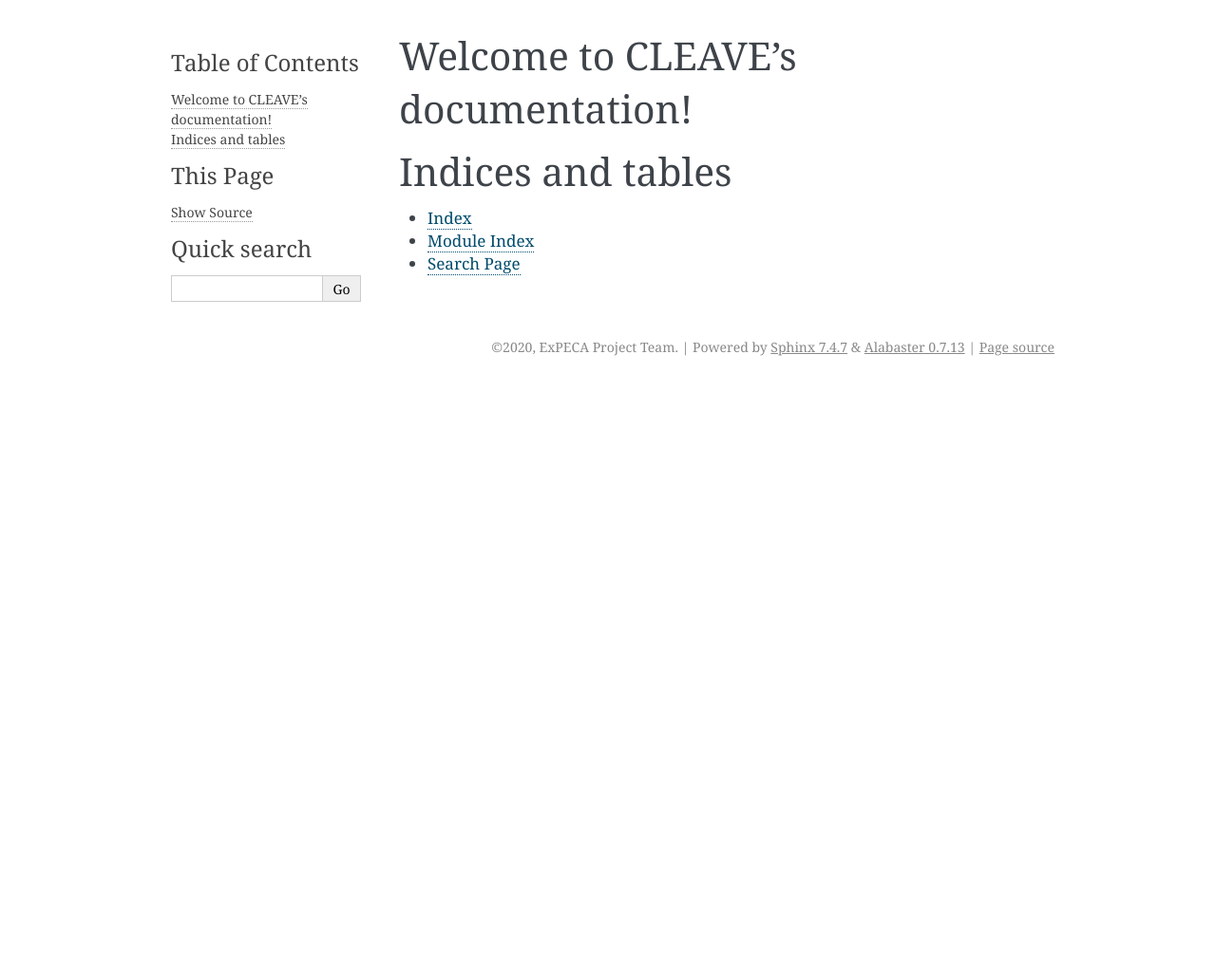
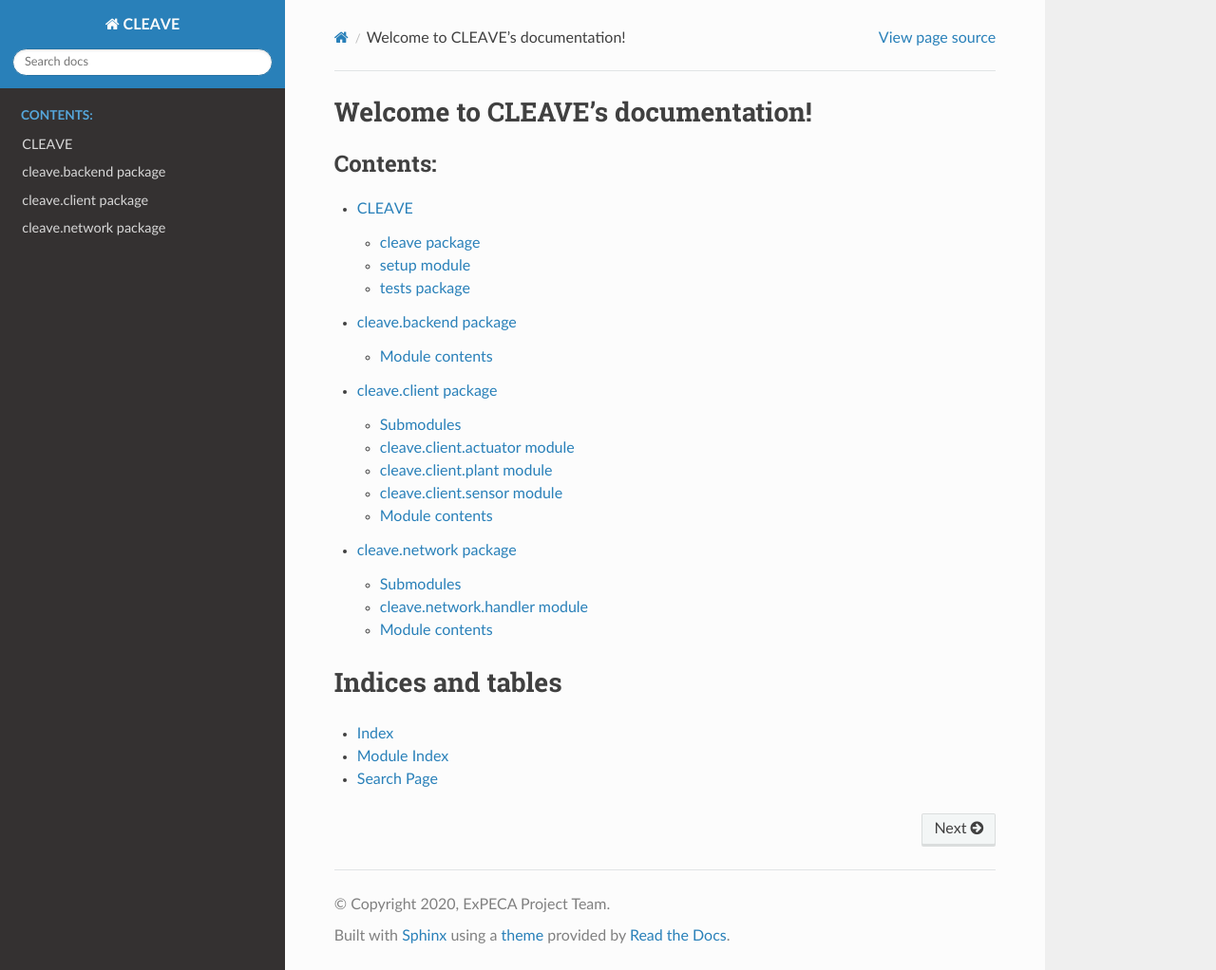
Before and after one commit to KTH-EXPECA/CLEAVE, a Sphinx documentation site: the page built from docs/source/index.rst, in a window 1280 px wide and 1022 px high. Shown: the whole window at 95% size. Built offline with Sphinx 7.4.7 and the Read the Docs theme 2.0.0, drawn with Linux system fonts in a browser that asks for light colours.

Commit message:
generating documentation and fixing small bugs

```diff
--- /dev/null
+++ b/docs/source/cleave.backend.rst
@@ -0,0 +1,10 @@
+cleave.backend package
+======================
+
+Module contents
+---------------
+
+.. automodule:: cleave.backend
+   :members:
+   :undoc-members:
+   :show-inheritance:
--- /dev/null
+++ b/docs/source/cleave.client.rst
@@ -0,0 +1,38 @@
+cleave.client package
+=====================
+
+Submodules
+----------
+
+cleave.client.actuator module
+-----------------------------
+
+.. automodule:: cleave.client.actuator
+   :members:
+   :undoc-members:
+   :show-inheritance:
+
+cleave.client.plant module
+--------------------------
+
+.. automodule:: cleave.client.plant
+   :members:
+   :undoc-members:
+   :show-inheritance:
+
+cleave.client.sensor module
+---------------------------
+
+.. automodule:: cleave.client.sensor
+   :members:
+   :undoc-members:
+   :show-inheritance:
+
+
+Module contents
+---------------
+
+.. automodule:: cleave.client
+   :members:
+   :undoc-members:
+   :show-inheritance:
--- /dev/null
+++ b/docs/source/cleave.network.rst
@@ -0,0 +1,22 @@
+cleave.network package
+======================
+
+Submodules
+----------
+
+cleave.network.handler module
+-----------------------------
+
+.. automodule:: cleave.network.handler
+   :members:
+   :undoc-members:
+   :show-inheritance:
+
+
+Module contents
+---------------
+
+.. automodule:: cleave.network
+   :members:
+   :undoc-members:
+   :show-inheritance:
--- /dev/null
+++ b/docs/source/cleave.rst
@@ -0,0 +1,32 @@
+cleave package
+==============
+
+Subpackages
+-----------
+
+.. toctree::
+   :maxdepth: 4
+
+   cleave.backend
+   cleave.client
+   cleave.network
+
+Submodules
+----------
+
+cleave.util module
+------------------
+
+.. automodule:: cleave.util
+   :members:
+   :undoc-members:
+   :show-inheritance:
+
+
+Module contents
+---------------
+
+.. automodule:: cleave
+   :members:
+   :undoc-members:
+   :show-inheritance:
--- a/docs/source/conf.py
+++ b/docs/source/conf.py
@@ -9,10 +9,10 @@
 # If extensions (or modules to document with autodoc) are in another directory,
 # add these directories to sys.path here. If the directory is relative to the
 # documentation root, use os.path.abspath to make it absolute, like shown here.
-#
-# import os
-# import sys
-# sys.path.insert(0, os.path.abspath('.'))
+
+import os
+import sys
+sys.path.insert(0, os.path.abspath('../../'))
 
 
 # -- Project information -----------------------------------------------------
@@ -28,6 +28,8 @@ author = 'ExPECA Project Team'
 # extensions coming with Sphinx (named 'sphinx.ext.*') or your custom
 # ones.
 extensions = [
+    # 'autodoc',
+    'sphinxcontrib.napoleon'
 ]
 
 # Add any paths that contain templates here, relative to this directory.
@@ -44,7 +46,7 @@ exclude_patterns = []
 # The theme to use for HTML and HTML Help pages.  See the documentation for
 # a list of builtin themes.
 #
-html_theme = 'alabaster'
+html_theme = 'sphinx_rtd_theme'
 
 # Add any paths that contain custom static files (such as style sheets) here,
 # relative to this directory. They are copied after the builtin static files,
--- a/docs/source/index.rst
+++ b/docs/source/index.rst
@@ -10,7 +10,10 @@ Welcome to CLEAVE's documentation!
    :maxdepth: 2
    :caption: Contents:
 
-
+   modules
+   cleave.backend
+   cleave.client
+   cleave.network
 
 Indices and tables
 ==================
--- /dev/null
+++ b/docs/source/modules.rst
@@ -0,0 +1,9 @@
+CLEAVE
+======
+
+.. toctree::
+   :maxdepth: 4
+
+   cleave
+   setup
+   tests
--- /dev/null
+++ b/docs/source/setup.rst
@@ -0,0 +1,7 @@
+setup module
+============
+
+.. automodule:: setup
+   :members:
+   :undoc-members:
+   :show-inheritance:
--- /dev/null
+++ b/docs/source/tests.rst
@@ -0,0 +1,30 @@
+tests package
+=============
+
+Submodules
+----------
+
+tests.actuator module
+---------------------
+
+.. automodule:: tests.actuator
+   :members:
+   :undoc-members:
+   :show-inheritance:
+
+tests.sensor module
+-------------------
+
+.. automodule:: tests.sensor
+   :members:
+   :undoc-members:
+   :show-inheritance:
+
+
+Module contents
+---------------
+
+.. automodule:: tests
+   :members:
+   :undoc-members:
+   :show-inheritance:
--- a/requirements.txt
+++ b/requirements.txt
@@ -1,3 +1,6 @@
 numpy
 loguru
 sphinx
+autodoc
+sphinxcontrib-napoleon
+sphinx_rtd_theme
```
Also changed, not shown: docs/README.md (added), 1 other file.
